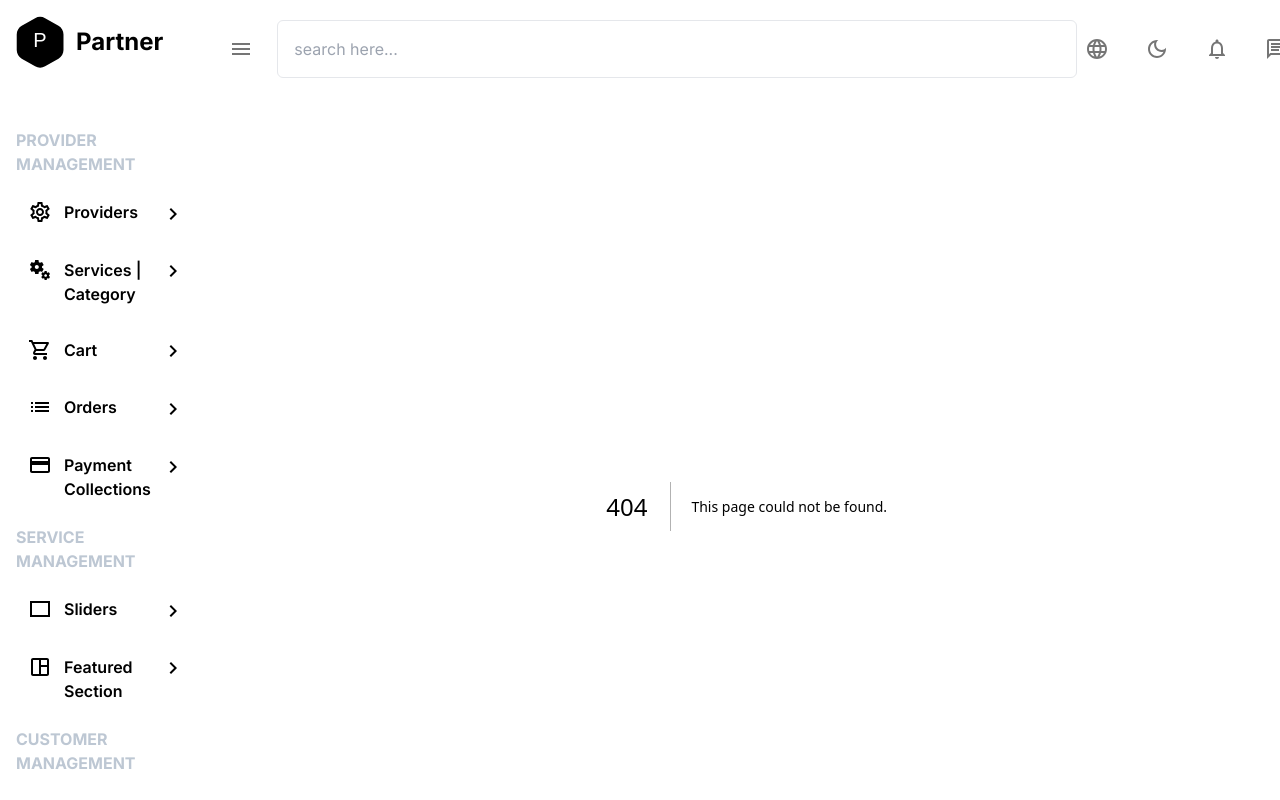
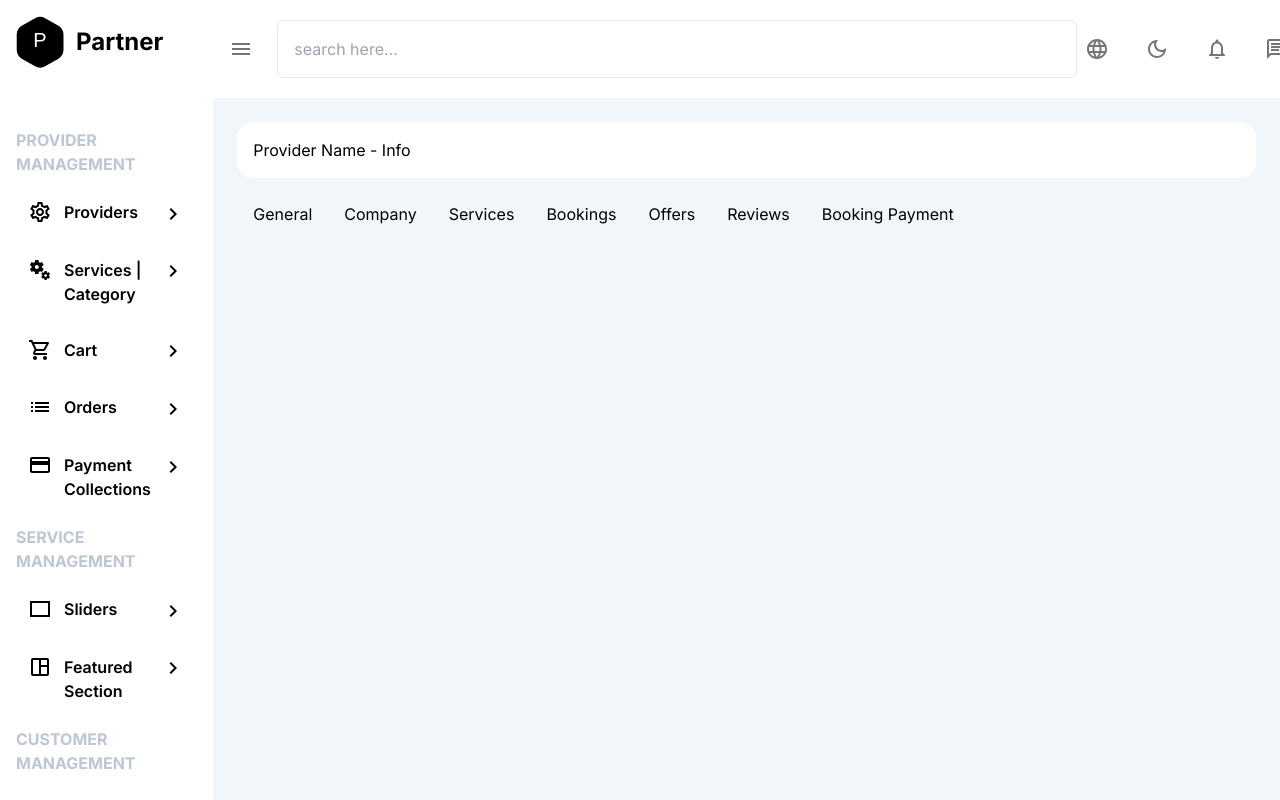
Before and after one commit to Varsani2520/next-admin, a Next.js app: page /provider/1/1 in a window 1280 px wide. Before the commit this address had no page. Shown: the top 800 px of the page. Built offline with nearby package versions, Linux system fonts and the light colour scheme.

Commit message:
page for detailed provider information

```diff
--- a/app/option/config.js
+++ b/app/option/config.js
@@ -6,3 +6,34 @@ export const ApiName = process.browser
     : "ERequirement"
   : null;
 export const WebName = "Partner";
+
+export const providerRoutes = [
+  {
+    name: "General",
+    url: "",
+  },
+  {
+    name: "Company",
+    url: "",
+  },
+  {
+    name: "Services",
+    url: "",
+  },
+  {
+    name: "Bookings",
+    url: "",
+  },
+  {
+    name: "Offers",
+    url: "",
+  },
+  {
+    name: "Reviews",
+    url: "",
+  },
+  {
+    name: "Booking Payment",
+    url: "",
+  },
+];
--- /dev/null
+++ b/app/provider/[id]/[slug]/page.jsx
@@ -0,0 +1,26 @@
+import { providerRoutes } from "@/app/option/config";
+import Link from "next/link";
+import React from "react";
+
+const page = () => {
+  return (
+    <div className="p-4">
+      <div className="bg-white p-4 rounded-2xl">
+        {/* provider Name Dynamic */}
+        <h1>Provider Name - Info</h1>
+      </div>
+      <div className="provider-routes flex gap-4 mt-4 ml-2">
+        {providerRoutes.map((route) => (
+          // add url in config file for all routes
+          <Link key={route.name} href={route.url}>
+            <h1 className="flex p-2 hover:bg-blue-500 rounded-md hover:text-white">
+              {route.name}
+            </h1>
+          </Link>
+        ))}
+      </div>
+    </div>
+  );
+};
+
+export default page;
```
